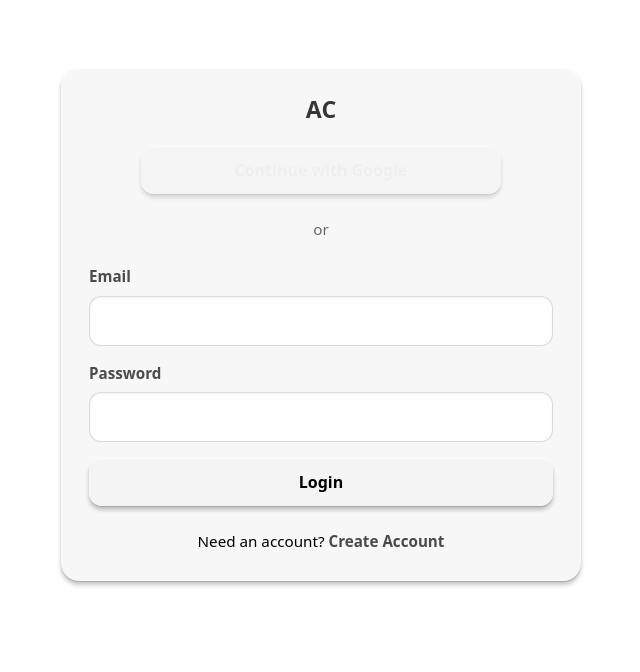
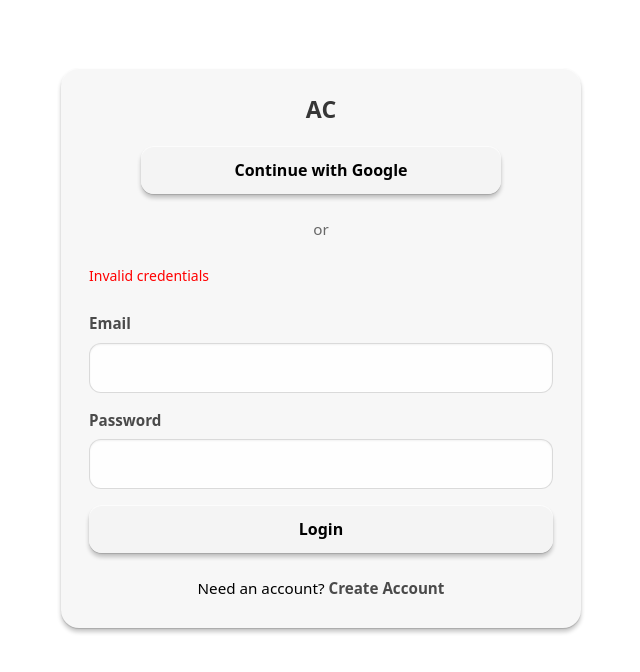
Before and after one commit to marAv8/AutConnect, a Next.js app: page /login in a window 1280 px wide. Both pictures are taken after typing "name@example.com", "Sample123" into the empty fields and a click on the button "Login". Shown: the top 672 px of the page, without its empty margins (319-959 px from the left). Built offline with nearby package versions, Linux system fonts and the light colour scheme; no server answers; the database is empty.

Commit message:
Fix: Add error feedback to login form and improve auth error handling

```diff
--- a/app/actions/loginProvider.ts
+++ b/app/actions/loginProvider.ts
@@ -11,7 +11,14 @@ const loginSchema = z.object({
   password: z.string().min(1),
 });
 
-export async function loginProvider(formData: FormData): Promise<void> {
+export type LoginState = {
+  error: string | null;
+};
+
+export async function loginProvider(
+  prevState: LoginState,
+  formData: FormData
+): Promise<LoginState> {
   const raw = {
     email: formData.get("email"),
     password: formData.get("password"),
@@ -19,8 +26,7 @@ export async function loginProvider(formData: FormData): Promise<void> {
 
   const parsed = loginSchema.safeParse(raw);
   if (!parsed.success) {
-    console.error(parsed.error.flatten());
-    return;
+    return { error: "Invalid email or password format" };
   }
 
   const email = parsed.data.email.trim().toLowerCase();
@@ -43,25 +49,21 @@ export async function loginProvider(formData: FormData): Promise<void> {
   // APPLICATION IS IN DEVELOPMENT MODE:
   // any syntactically valid email is allowed. No verification or domain check.
   if (!provider) {
-    console.error("Invalid credentials");
-    return;
+    return { error: "Invalid credentials" };
   }
 
   if (!provider.passwordHash) {
-    console.error("Use OAuth login for this account");
-    return;
+    return { error: "Please use Google OAuth to log in" };
   }
 
   const isValid = await bcrypt.compare(password, provider.passwordHash);
   if (!isValid) {
-    console.error("Invalid credentials");
-    return;
+    return { error: "Invalid credentials" };
   }
 
   const sessionRole = provider.role || provider.providerRole;
   if (!sessionRole) {
-    console.error("Provider role is missing");
-    return;
+    return { error: "Your account is not fully configured. Please contact support." };
   }
 
   await setSession({
--- a/app/components/auth/OAuthButtons.tsx
+++ b/app/components/auth/OAuthButtons.tsx
@@ -8,12 +8,15 @@ type Props = {
 export default function OAuthButtons({ mode, googleEnabled }: Props) {
   const googleLabel = mode === "login" ? "Continue with Google" : "Sign up with Google";
 
+  if (!googleEnabled) {
+    return null;
+  }
+
   return (
     <div className="auth-oauth-stack">
       <button
         type="button"
         className="auth-button"
-        disabled={!googleEnabled}
         onClick={() => {
           window.location.assign("/api/auth/google/start");
         }}
--- a/app/login/page.tsx
+++ b/app/login/page.tsx
@@ -1,11 +1,18 @@
+"use client";
+
 import { loginProvider } from "@/app/actions/loginProvider";
 import OAuthButtons from "@/app/components/auth/OAuthButtons";
 import Link from "next/link";
+import { useActionState } from "react";
 
 export default function LoginPage() {
   const googleEnabled = Boolean(
-    process.env.GOOGLE_CLIENT_ID && process.env.GOOGLE_CLIENT_SECRET
+    process.env.NEXT_PUBLIC_GOOGLE_CLIENT_ID
   );
+
+  const [state, formAction, isPending] = useActionState(loginProvider, {
+    error: null,
+  });
 
   return (
     <main className="auth-shell">
@@ -23,7 +30,13 @@ export default function LoginPage() {
 
             <div className="auth-separator">or</div>
 
-            <form action={loginProvider} className="auth-form">
+            <form action={formAction} className="auth-form">
+              {state.error && (
+                <div style={{ color: "red", marginBottom: "10px", fontSize: "14px" }}>
+                  {state.error}
+                </div>
+              )}
+
               <div className="auth-field">
                 <label htmlFor="email">Email</label>
                 <input id="email" type="email" name="email" required />
@@ -34,8 +47,8 @@ export default function LoginPage() {
                 <input id="password" type="password" name="password" required />
               </div>
 
-              <button type="submit" className="auth-button">
-                Login
+              <button type="submit" className="auth-button" disabled={isPending}>
+                {isPending ? "Logging in..." : "Login"}
               </button>
             </form>
 
```
